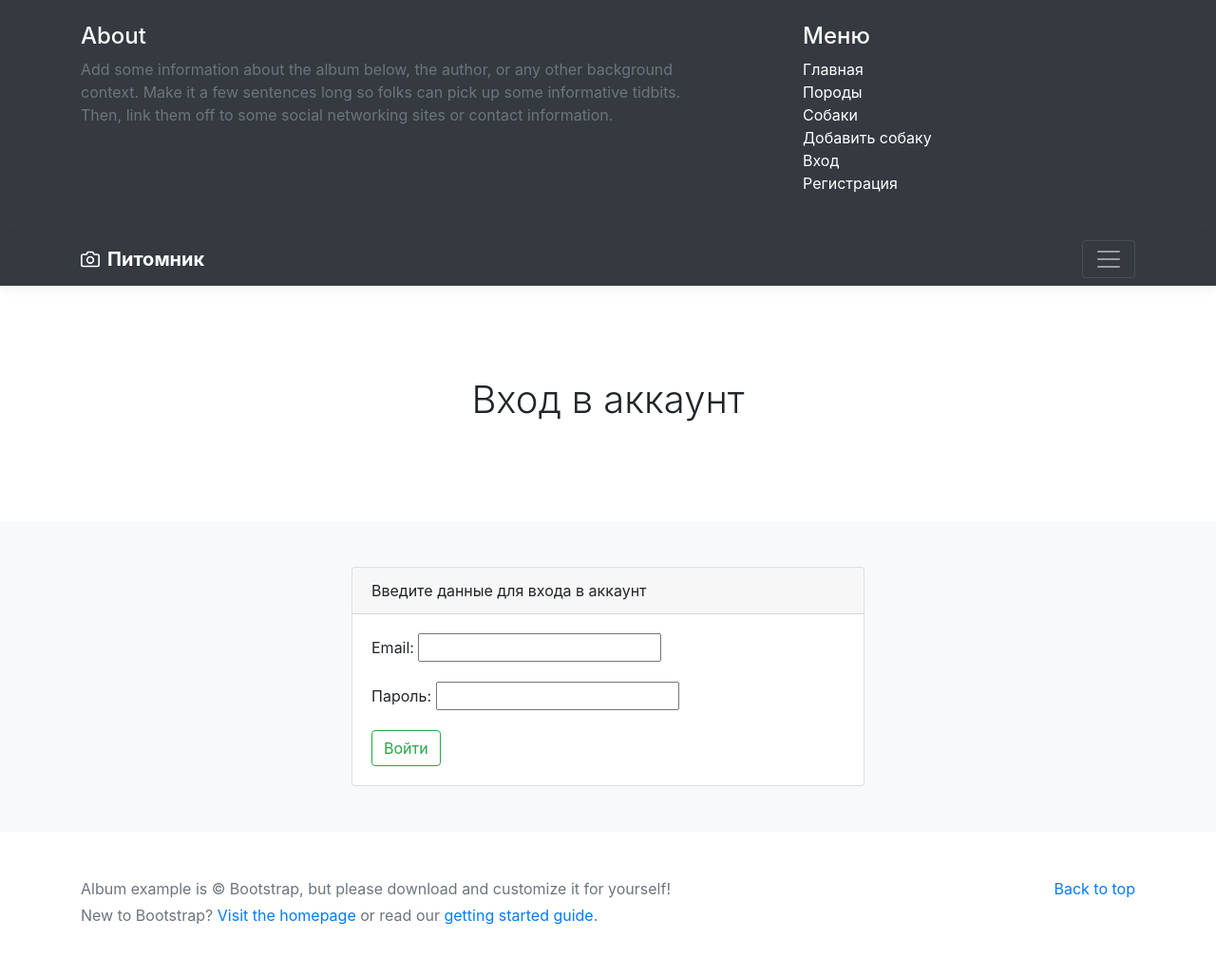
After one commit to DmitryTaushev/Shelter425CBV, a Django app: page /users/ in a window 1280 px wide, after a click that opens the changed part. The commit adds this page. Shown: the whole page at 95% size. Run offline with Django 5.2, Linux system fonts and the light colour scheme; some libraries are stand-ins or nearby versions.

Commit message:
1.Добавлен функционал авторизации пользователя

```diff
--- a/dogs/templates/dogs/base.html
+++ b/dogs/templates/dogs/base.html
@@ -30,7 +30,13 @@
                         <li><a href="{% url 'dogs:breeds' %}" class="text-white">Породы</a></li>
                         <li><a href="{% url 'dogs:dogs_list' %}" class="text-white">Собаки</a></li>
                         <li><a href="{% url 'dogs:dog_create' %}" class="text-white">Добавить собаку</a></li>
-                        <li><a href="{% url 'users:user_register' %}" class="text-white">Регистрация</a></li>
+                        {% if user.is_authenticated %}
+                            <li><a href="{% url 'users:user_login' %}" class="text-white">Профиль</a></li>
+                            <li><a href="{% url 'users:user_register' %}" class="text-white">Выход</a></li>
+                        {% else %}
+                            <li><a href="{% url 'users:user_login' %}" class="text-white">Вход</a></li>
+                            <li><a href="{% url 'users:user_register' %}" class="text-white">Регистрация</a></li>
+                        {% endif %}
                     </ul>
                 </div>
             </div>
--- a/users/forms.py
+++ b/users/forms.py
@@ -15,3 +15,8 @@ class UserRegisterForm(forms.ModelForm):
         if cleaned_data['password'] != cleaned_data['password2']:
             raise forms.ValidationError('Пароли не совпадают!!!')
         return cleaned_data['password2']
+
+
+class UserLoginForm(forms.Form):
+    email = forms.EmailField()
+    password= forms.CharField(label = 'Пароль',widget=forms.PasswordInput)
--- /dev/null
+++ b/users/templates/users/user_login.html
@@ -0,0 +1,18 @@
+{% extends 'dogs/base.html' %}
+{% block content %}
+<div class="row">
+    <div class="col-3"></div>
+    <div class="col-6">
+        <div class="card">
+            <div class="card-header">Введите данные для входа в аккаунт</div>
+            <div class="card-body">
+                <form method="post" enctype="multipart/form-data">
+                    {% csrf_token %}
+                    {{ form.as_p }}
+                    <button type="submit" class="btn btn-outline-success">Войти</button>
+                </form>
+            </div>
+        </div>
+    </div>
+</div>
+{% endblock %}
--- a/users/templates/users/user_register.html
+++ b/users/templates/users/user_register.html
@@ -4,12 +4,12 @@
     <div class="col-3"></div>
     <div class="col-6">
         <div class="card">
-                <div class="card-header">
+                <div class="card-header">Введите необходимые данные</div>
                 <div class="card-body">
                     <form method="post" enctype="multipart/form-data">
                         {% csrf_token %}
                         {{ form.as_p }}
-                        <button type="submit" class"btn btn-success float-right">Регистрация</button>
+                        <button type="submit" class="btn btn-success float-right">Регистрация</button>
                     </form>
                 </div>
                     <div class="card-footer"></div>
--- a/users/urls.py
+++ b/users/urls.py
@@ -6,5 +6,6 @@ from users.views import *
 app_name = UsersConfig.name
 
 urlpatterns = [
+    path('',user_login_view,name='user_login'),
     path('register/',user_register_view,name='user_register'),
 ]
--- a/users/views.py
+++ b/users/views.py
@@ -1,8 +1,10 @@
 from django.shortcuts import render,reverse
 
-from django.http import HttpResponseRedirect
+from django.http import HttpResponseRedirect, HttpResponse
+from django.contrib.auth import authenticate,login,logout
 
-from users.forms import UserRegisterForm
+from users.forms import UserRegisterForm, UserLoginForm
+
 
 def user_register_view(request):
     if request.method == "POST":
@@ -13,9 +15,27 @@ def user_register_view(request):
             print(form.cleaned_data['password'])
             new_user.set_password(form.cleaned_data['password'])
             new_user.save()
-            return HttpResponseRedirect(reverse('dogs:index'))
+            return HttpResponseRedirect(reverse('users:user_login'))
     context = {
         'title':'Создать аккаунт',
         'form':UserRegisterForm
     }
     return render(request,'users/user_register.html',context=context)
+
+
+def user_login_view(request):
+    if request.method == "POST":
+        form = UserLoginForm(request.POST)
+        if form.is_valid():
+            cleaned_data = form.cleaned_data
+            user = authenticate(email=cleaned_data['email'],password=cleaned_data['password'])
+            if user is not None:
+                if user.is_active:
+                    login(request,user)
+                    return HttpResponseRedirect(reverse('dogs:index'))
+            return HttpResponseRedirect('Вы не зарегистрированы, либо неверный пароль, либо вы забанены')
+    context = {
+        'title':'Вход в аккаунт',
+        'form': UserLoginForm
+    }
+    return render(request,'users/user_login.html',context=context)
```
